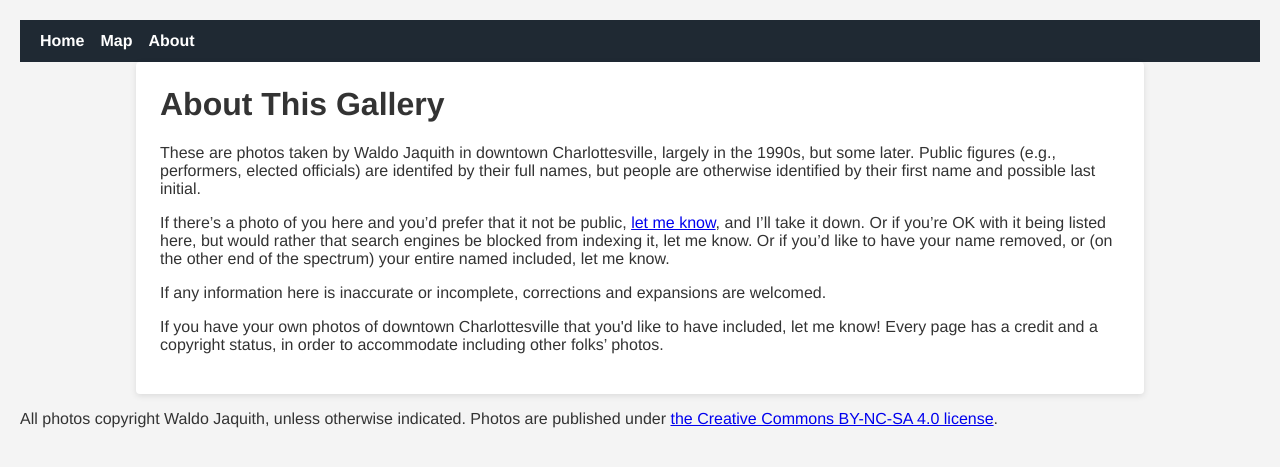
After one commit to waldoj/gallery, a PHP site: page /about in a window 1280 px wide. The commit adds this page. Shown: the top 467 px of the page. Run offline with PHP 8.4, Linux system fonts and the light colour scheme.

Commit message:
Add an About page

```diff
--- a/index.php
+++ b/index.php
@@ -71,6 +71,9 @@ switch ($route) {
     case 'map':
         require $appRoot . '/pages/map.php';
         break;
+    case 'about':
+        require $appRoot . '/pages/about.php';
+        break;
     case 'descriptions':
         require $appRoot . '/pages/descriptions.php';
         break;
--- /dev/null
+++ b/pages/about.php
@@ -0,0 +1,12 @@
+<?php
+
+declare(strict_types=1);
+
+$appRoot = $GLOBALS['__gallery_root__'] ?? dirname(__DIR__);
+
+require_once $appRoot . '/settings.inc.php';
+require_once $appRoot . '/functions.inc.php';
+
+$renderer = new GalleryTemplateRenderer();
+
+echo $renderer->render('about.html.twig');
--- a/templates/_menu.html.twig
+++ b/templates/_menu.html.twig
@@ -1,4 +1,5 @@
 <nav class="main-nav">
     <a href="{{ base_path ~ '/' }}">Home</a>
     <a href="{{ base_path ~ '/map/' }}">Map</a>
+    <a href="{{ base_path ~ '/about/' }}">About</a>
 </nav>
--- /dev/null
+++ b/templates/about.html.twig
@@ -0,0 +1,36 @@
+<!DOCTYPE html>
+<html lang="en">
+<head>
+    <meta charset="utf-8">
+    <title>About - Charlottesville Photos</title>
+    <link rel="stylesheet" href="{{ base_path ~ '/assets/styles.css' }}">
+</head>
+<body>
+    {% include '_menu.html.twig' %}
+    <div class="container">
+        <h1>About This Gallery</h1>
+        <p>These are photos taken by Waldo Jaquith in downtown Charlottesville, largely in the 1990s,
+        but some later. Public figures (e.g., performers, elected officials) are identifed by their
+        full names, but people are otherwise identified by their first name and possible last
+        initial.</p>
+
+        <p>If there’s a photo of you here and you’d prefer that it not be public,
+        <a href="https://waldo.jaquith.org/contact/">let me know</a>, and I’ll take it down. Or if
+        you’re OK with it being listed here, but would rather that search engines be blocked from
+        indexing it, let me know. Or if you’d like to have your name removed, or (on the other end
+        of the spectrum) your entire named included, let me know.</p>
+
+        <p>If any information here is inaccurate or incomplete, corrections and expansions are
+        welcomed.</p>
+
+        <p>If you have your own photos of downtown Charlottesville that you'd like to have
+        included, let me know! Every page has a credit and a copyright status, in order to
+        accommodate including other folks’ photos.</p>
+    </div>
+    <footer>
+        <p>All photos copyright Waldo Jaquith, unless otherwise indicated. Photos are published under
+        <a href="https://creativecommons.org/licenses/by-nc-sa/4.0/deed.en">the Creative Commons
+        BY-NC-SA 4.0 license</a>.</p>
+    </footer>
+</body>
+</html>
```
Also changed, not shown: tools/export-static.php (+10 -0 lines).
